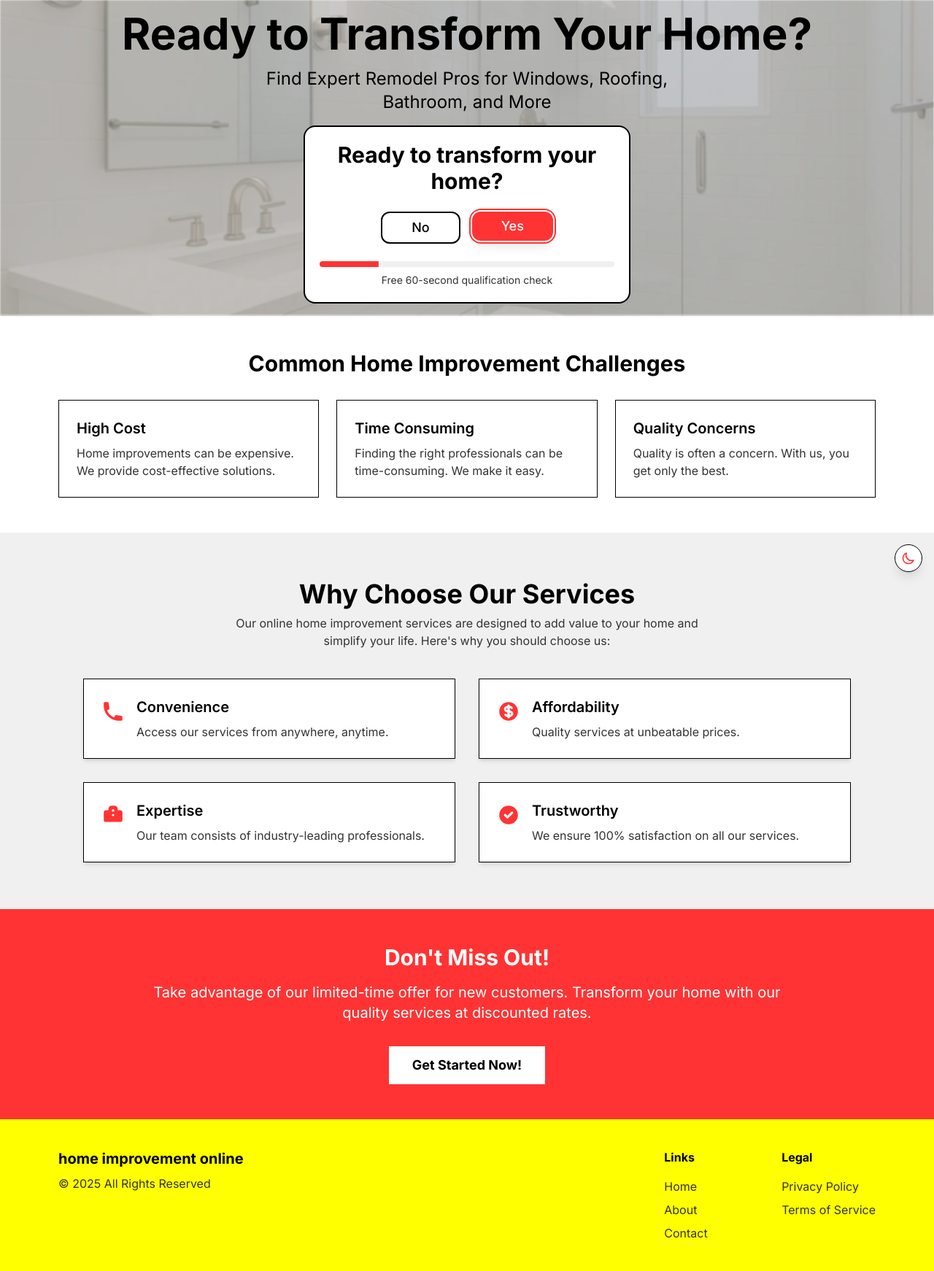
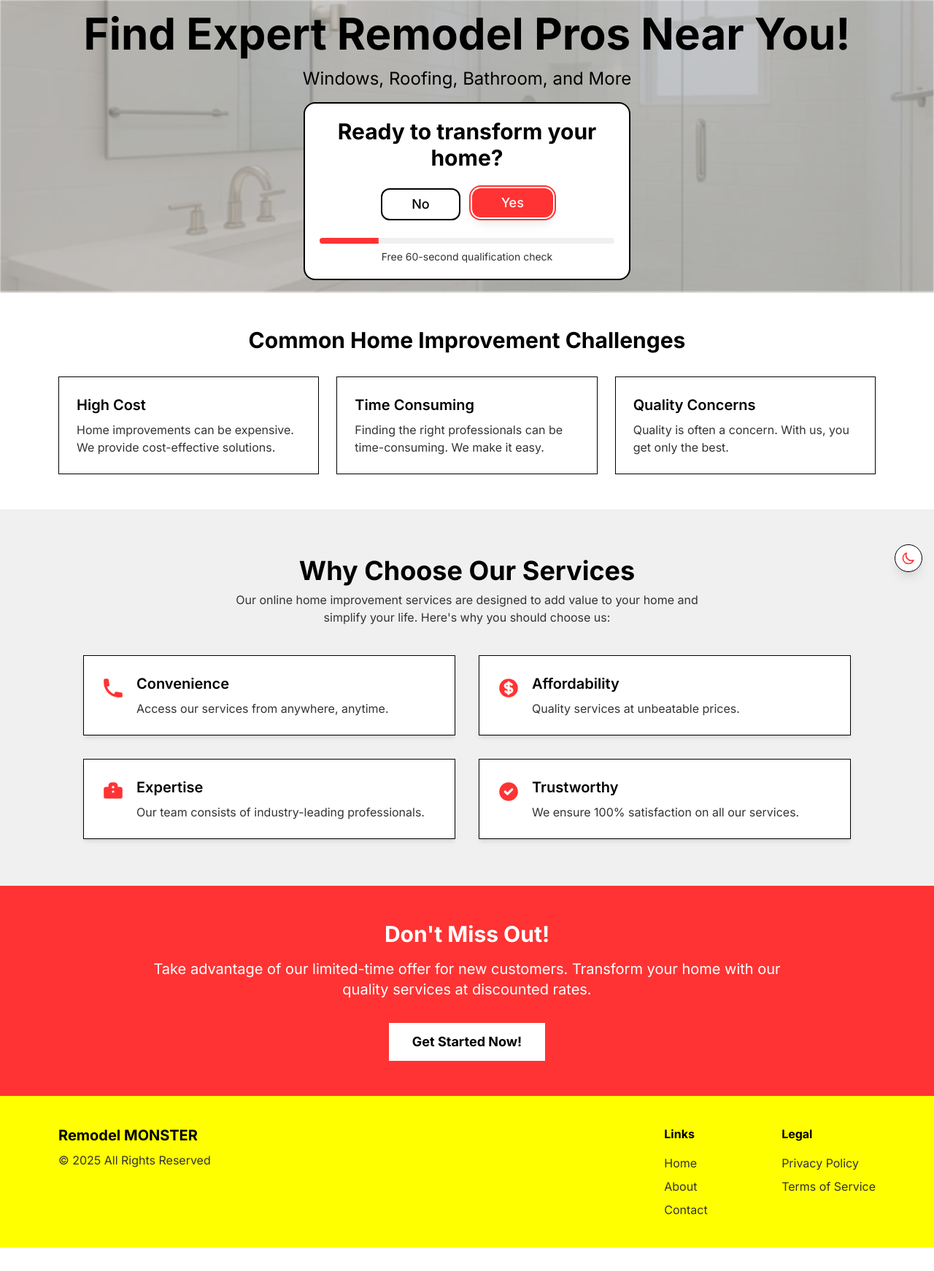
Before and after one commit to ujrxty/remodel.monster, a Next.js app: page / in a window 1280 px wide. Shown: the whole page at 73% size. After the commit the page ends 1710 px from the top, so only its background shows below. Built offline with nearby package versions, Linux system fonts and the light colour scheme; a web font is replaced by a local one.

Commit message:
copy: misc edits

```diff
--- a/app/layout.js
+++ b/app/layout.js
@@ -13,7 +13,7 @@ const inter = Inter({ subsets: ["latin"] });
 
 
 export const metadata = {
-  title: "Premium Home Improvement Services Online | Nationwide",
+  title: "Remodel MONSTER",
   description: "Get affordable and top-quality home improvement services online. Available nationwide, we offer solutions to transform your home and add value.",
 
   keywords: ["Home Improvement","Online Services","Affordable","Nationwide","Quality"],
--- a/components/Hero.js
+++ b/components/Hero.js
@@ -124,7 +124,7 @@ function Hero({ isInjured, setIsInjured, handleSubmit, progress = 10, hideButton
           {!hideButtons && (
             <>
               <h1 className="text-4xl md:text-6xl font-bold mb-4">
-                Ready to Transform Your Home?
+                Find Expert Remodel Pros Near You!
               </h1>
 
               <motion.p
@@ -133,7 +133,7 @@ function Hero({ isInjured, setIsInjured, handleSubmit, progress = 10, hideButton
                 transition={{ delay: 0.2, duration: 0.5 }}
                 className="text-xl md:text-2xl mb-4 max-w-2xl mx-auto"
               >
-		Find Expert Remodel Pros for Windows, Roofing, Bathroom, and More
+		Windows, Roofing, Bathroom, and More
               </motion.p>
             </>
           )}
--- a/components/HomePage/Main.js
+++ b/components/HomePage/Main.js
@@ -67,7 +67,7 @@ const Footer = () => (
     <div className="max-w-6xl mx-auto px-4">
       <div className="flex flex-col md:flex-row justify-between">
         <div className="mb-6 md:mb-0">
-          <h3 className="font-bold text-xl mb-2">home improvement online</h3>
+          <h3 className="font-bold text-xl mb-2">Remodel MONSTER</h3>
           <p className="text-muted-foreground">© 2025 All Rights Reserved</p>
         </div>
         <div className="grid grid-cols-2 gap-8">
```
